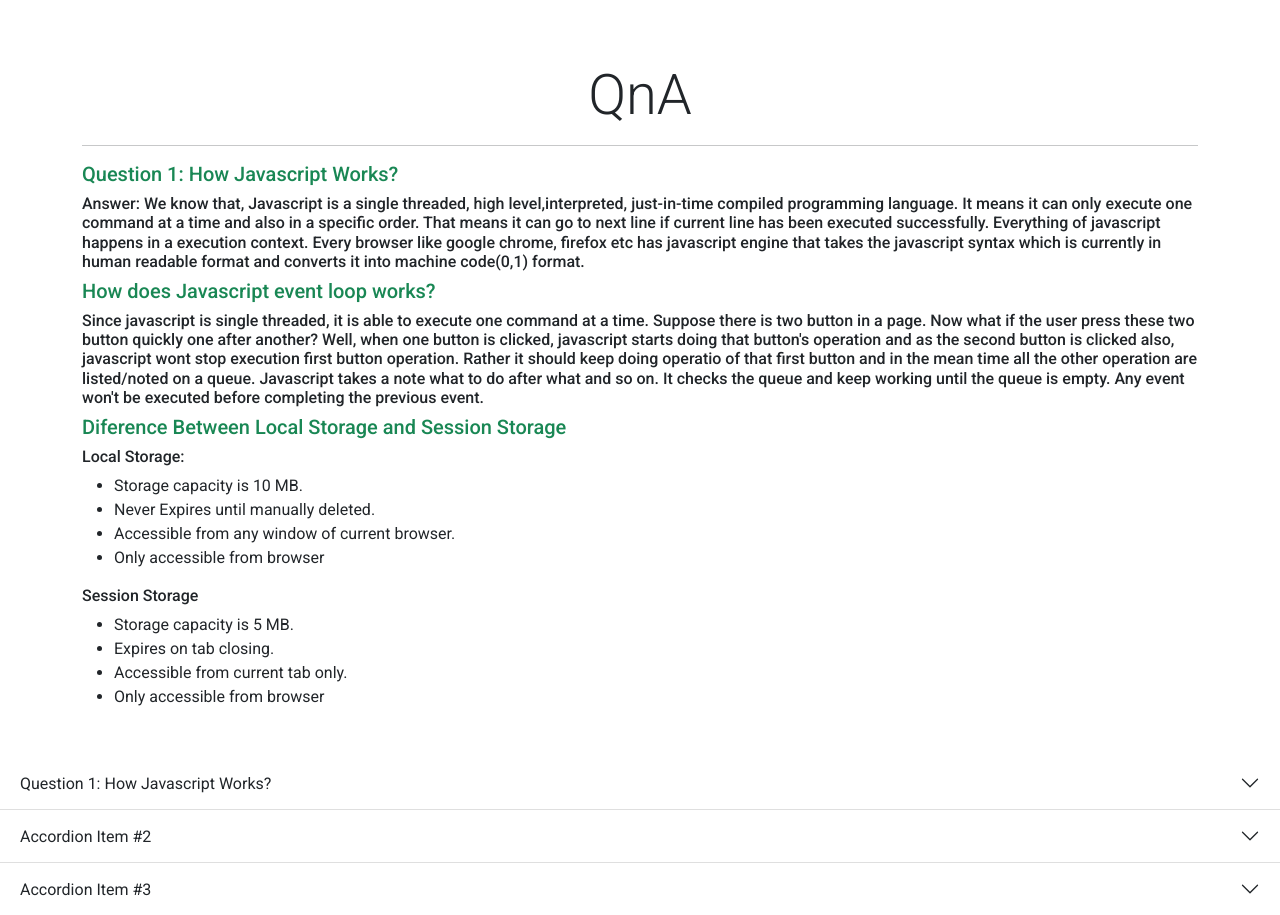
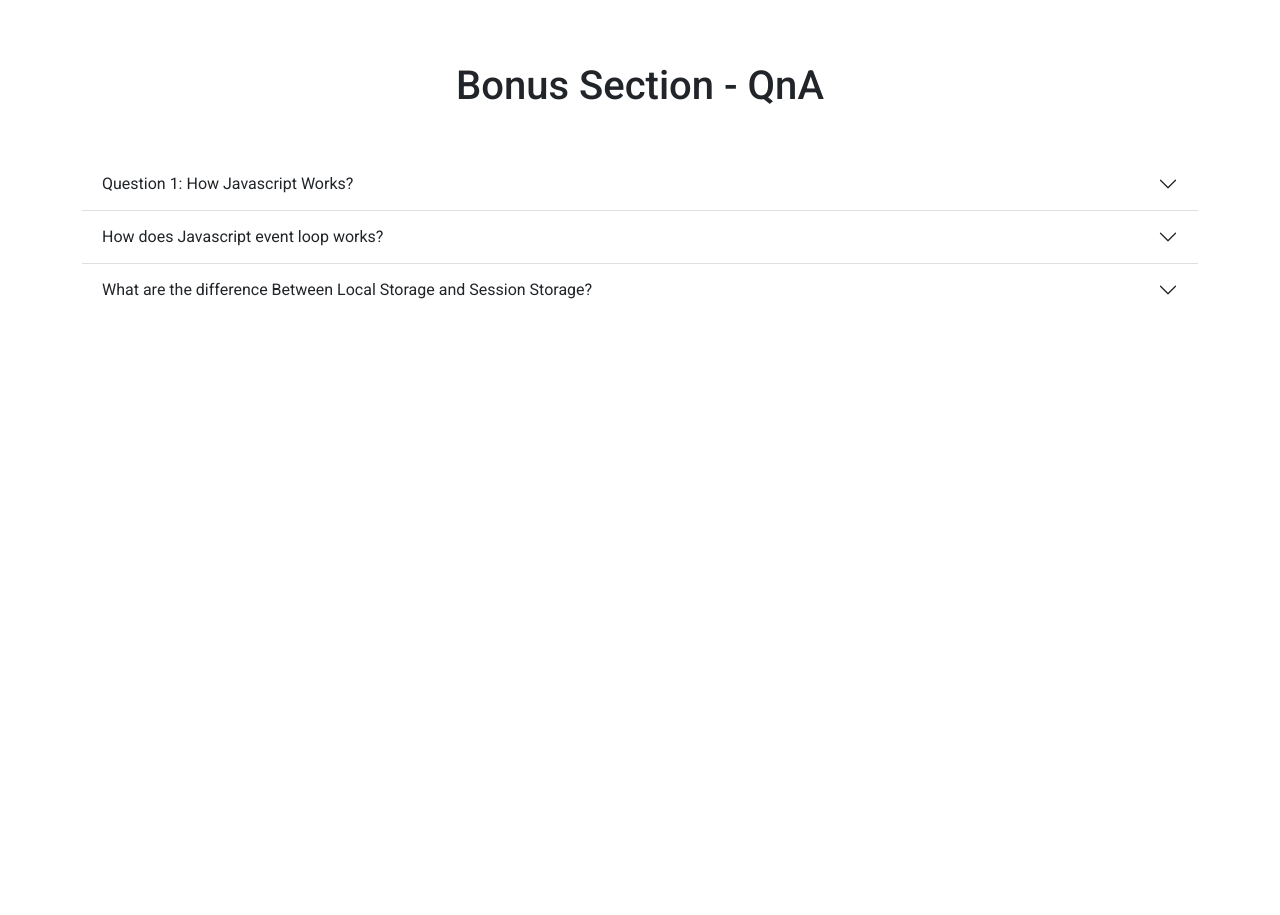
Before and after one commit to mdxshakil/assignment-7-fix-insta-sohor, a plain HTML site: page index.html in a window 1280 px wide. Shown: the part 1534-2449 px from the top of the page. After the commit the page ends 1898 px from the top, so only its background shows below. Drawn offline with nearby package versions, Linux system fonts and the light colour scheme.

Commit message:
Finalization

```diff
--- a/index.html
+++ b/index.html
@@ -77,33 +77,9 @@
                 <h1>Reported posts</h1>
             </div>
         </main>
-        <!-- QnA Section -->
-        <section class="container my-5">
-            <h1 class="display-4 text-center">QnA</h1>
-            <hr>
-            <h5 class="text-success">Question 1: How Javascript Works?</h5>
-            <h6>Answer: We know that, Javascript is a single threaded, high level,interpreted, just-in-time compiled programming language. It means it can only execute one command at a time and also in a specific order. That means it can go to next line if current line has been executed successfully. Everything of javascript happens in a execution context. Every browser like google chrome, firefox etc has javascript engine that takes the javascript syntax which is currently in human readable format and converts it into machine code(0,1) format.</h6>
-
-            <h5 class="text-success">How does Javascript event loop works?</h5>
-            <h6>Since javascript is single threaded, it is able to execute one command at a time. Suppose there is two button in a page. Now what if the user press these two button quickly one after another? Well, when one button is clicked, javascript starts doing that button's operation and as the second button is clicked also, javascript wont stop execution first button operation. Rather it should keep doing operatio of that first button and in the mean time all the other operation are listed/noted on a queue. Javascript takes a note what to do after what and so on. It checks the queue and keep working until the queue is empty. Any event won't be executed before completing the previous event.</h6>
-
-            <h5 class="text-success">Diference Between Local Storage and Session Storage</h5>
-            <h6>Local Storage:</h6>
-            <ul>
-                <li>Storage capacity is 10 MB.</li>
-                <li>Never Expires until manually deleted.</li>
-                <li>Accessible from any window of current browser.</li>
-                <li>Only accessible from browser</li>
-            </ul>
-            <h6>Session Storage</h6>
-            <ul>
-                <li>Storage capacity is 5 MB.</li>
-                <li>Expires on tab closing.</li>
-                <li>Accessible from current tab only.</li>
-                <li>Only accessible from browser</li>
-            </ul>
-          </section>
-
+        <!-- QnA- Bonus Section -->
+        <section class="container my-5" id="qna-section">
+            <h1 class="text-center mb-5">Bonus Section - QnA</h1>
             <div class="accordion accordion-flush" id="accordionFlushExample">
                 <div class="accordion-item">
                   <h2 class="accordion-header" id="flush-headingOne">
@@ -113,30 +89,52 @@
                   </h2>
                   <div id="flush-collapseOne" class="accordion-collapse collapse" aria-labelledby="flush-headingOne" data-bs-parent="#accordionFlushExample">
                     <div class="accordion-body">
-                    <h6 class="text-success">We know that, Javascript is a single threaded, high level,interpreted, just-in-time compiled programming language. It means it can only execute one command at a time and also in a specific order. That means it can go to next line if current line has been executed successfully. Everything of javascript happens in a execution context. Every browser like google chrome, firefox etc has javascript engine that takes the javascript syntax which is currently in human readable format and converts it into machine code(0,1) format.</h6></div>
+                        <p class="">We know that, Javascript is a single threaded, high level,interpreted, just-in-time compiled programming language. It means it can only execute one command at a time and also in a specific order. That means it can go to next line if current line has been executed successfully. Everything of javascript happens in a execution context. Every browser like google chrome, firefox etc has javascript engine that takes the javascript syntax which is currently in human readable format and converts it into machine code(0,1) format.</p></div>
                   </div>
                 </div>
                 <div class="accordion-item">
                   <h2 class="accordion-header" id="flush-headingTwo">
                     <button class="accordion-button collapsed" type="button" data-bs-toggle="collapse" data-bs-target="#flush-collapseTwo" aria-expanded="false" aria-controls="flush-collapseTwo">
-                  Accordion Item #2
+                        How does Javascript event loop works?
                     </button>
                   </h2>
                   <div id="flush-collapseTwo" class="accordion-collapse collapse" aria-labelledby="flush-headingTwo" data-bs-parent="#accordionFlushExample">
-                <div class="accordion-body">Placeholder content for this accordion, which is intended to demonstrate the <code>.accordion-flush</code> class. This is the second item's accordion body. Let's imagine this being filled with some actual content.</div>
+                    <div class="accordion-body"><p class="">Since javascript is single threaded, it is able to execute one command at a time. Suppose there are two button in a page. Now what if the user press these two button quickly one after another? Well, when one button is clicked, javascript starts doing that button's operation and as the second button is clicked also, javascript won't stop execution first button operation. Rather it should keep doing operation of that first button and in the mean time all the other operation are listed/noted on a queue. Javascript takes a note what to do after what and so on. It checks the queue and keep working until the queue is empty. Any event won't be executed before completing the previous event.</p></div>
                   </div>
                 </div>
                 <div class="accordion-item">
                   <h2 class="accordion-header" id="flush-headingThree">
                     <button class="accordion-button collapsed" type="button" data-bs-toggle="collapse" data-bs-target="#flush-collapseThree" aria-expanded="false" aria-controls="flush-collapseThree">
-                  Accordion Item #3
+                      What are the difference Between Local Storage and Session Storage?
                     </button>
                   </h2>
                   <div id="flush-collapseThree" class="accordion-collapse collapse" aria-labelledby="flush-headingThree" data-bs-parent="#accordionFlushExample">
-                <div class="accordion-body">Placeholder content for this accordion, which is intended to demonstrate the <code>.accordion-flush</code> class. This is the third item's accordion body. Nothing more exciting happening here in terms of content, but just filling up the space to make it look, at least at first glance, a bit more representative of how this would look in a real-world application.</div>
+                    <div class="accordion-body d-flex align-items-center justify-content-around">
+                        <div>
+                            <h6>Local Storage:</h6>
+                            <ul>
+                                <li>Storage capacity is 10 MB.</li>
+                                <li>Never Expires until manually deleted.</li>
+                                <li>Accessible from any window of current browser.</li>
+                                <li>Only accessible from browser</li>
+                            </ul>
+                        </div>
+                        <div>
+                            <h6>Session Storage</h6>
+                            <ul>
+                                <li>Storage capacity is 5 MB.</li>
+                                <li>Expires on tab closing.</li>
+                                <li>Accessible from current tab only.</li>
+                                <li>Only accessible from browser</li>
+                            </ul>
                         </div>
                     </div>
                   </div>
+                </div>
+              </div>
+          </section>
+
+
         <footer></footer>
 
         <!-- add javascript  file  -->
--- a/js/app.js
+++ b/js/app.js
@@ -37,16 +37,21 @@ const switchTab = (id) => {
         document.getElementById( "posts" ).style.display = "grid";
         document.getElementById( "liked" ).style.display = "none";
         document.getElementById( "reported" ).style.display = "none";
+        document.getElementById( "qna-section" ).style.display = "block";
+
     } else if (id === "liked") {
         document.getElementById( "liked" ).style.display = "block";
         document.getElementById( "posts" ).style.display = "none";
         document.getElementById( "reported" ).style.display = "none";
+        document.getElementById( "qna-section" ).style.display = "none";
+
 
         displayLikedPosts();
     } else {
         document.getElementById( "reported" ).style.display = "block";
         document.getElementById( "posts" ).style.display = "none";
         document.getElementById( "liked" ).style.display = "none";
+        document.getElementById( "qna-section" ).style.display = "none";
 
         displayReportedPosts();
     }
```
Lines whose indentation alone changed are shown as unchanged.
